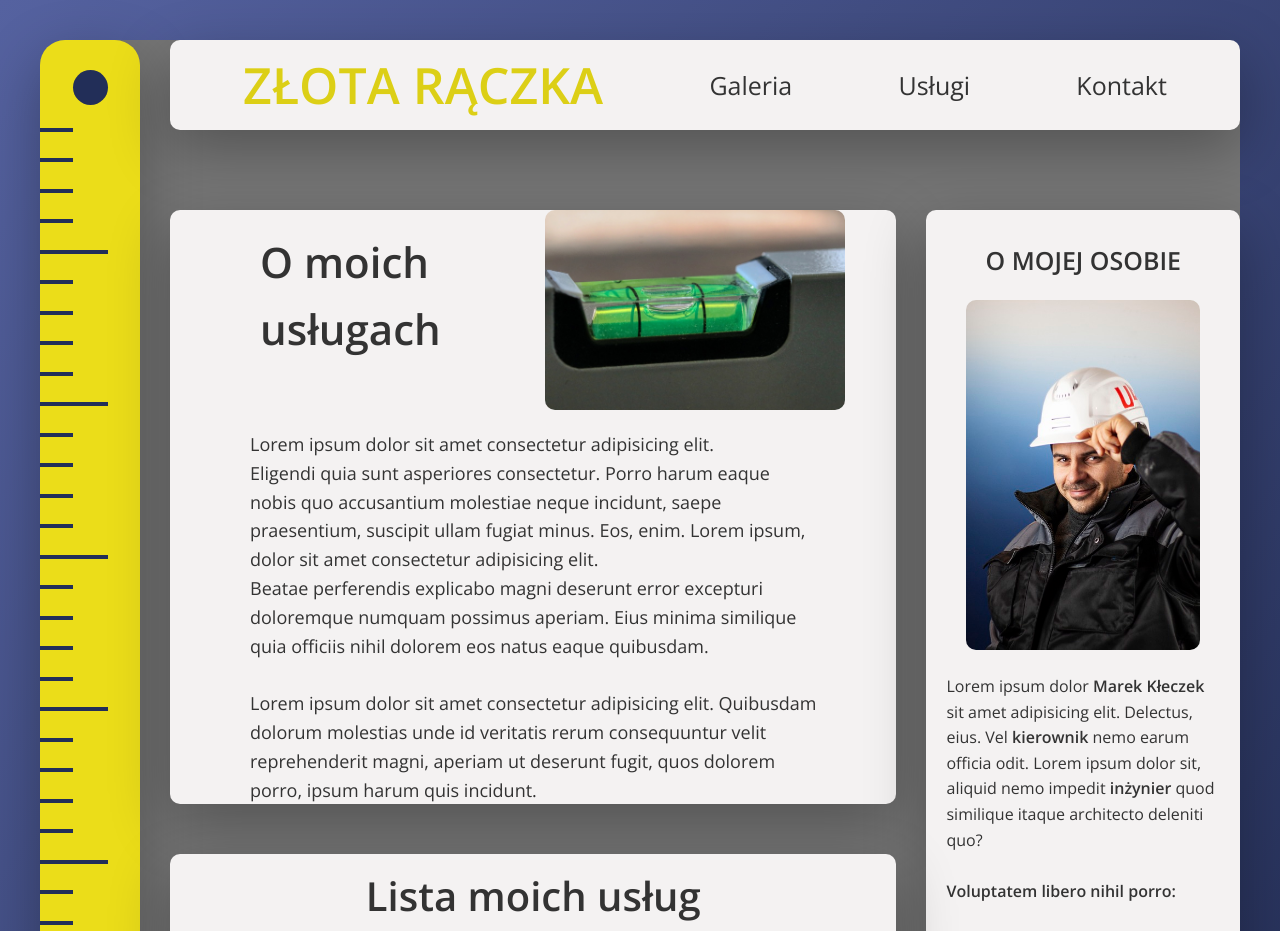
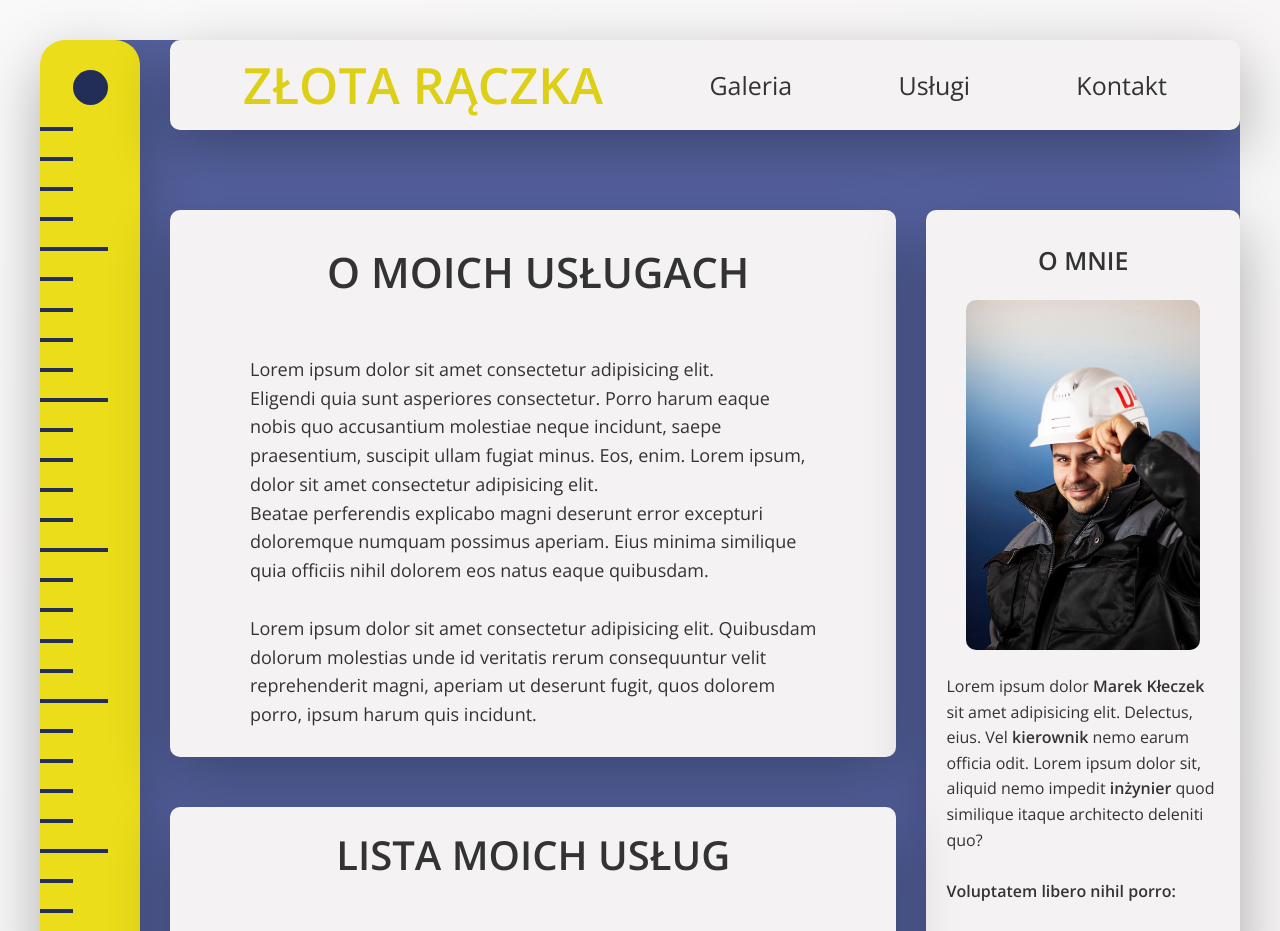
Before and after one commit to jakubkleczek/handyman, a website: page index.html in a window 1280 px wide. Shown: the top 931 px of the page. Drawn offline with nearby package versions, Linux system fonts and the light colour scheme.

Commit message:
fix layout

```diff
--- a/index.html
+++ b/index.html
@@ -72,7 +72,7 @@
         </div>
         <div class="about-services">
             <h2>O moich usługach</h2>
-            <img src="img/spirit-level-.jpg" alt="Spirit level" class="about-services__photo">
+
             <p>Lorem ipsum dolor sit amet consectetur adipisicing elit. <br>
                 Eligendi quia sunt asperiores consectetur. Porro harum eaque nobis quo accusantium molestiae neque
                 incidunt, saepe praesentium, suscipit ullam fugiat minus. Eos, enim. Lorem ipsum, dolor sit amet
@@ -85,7 +85,7 @@
             </p>
         </div>
         <div class="about-myself">
-            <h3>O mojej osobie</h3>
+            <h3>O mnie</h3>
             <img src="img/worker.jpg" alt="Me" class="about-myself__photo-me">
             <p>Lorem ipsum dolor <b>Marek Kłeczek</b> sit amet adipisicing elit. Delectus, eius. Vel <b>kierownik</b>
                 nemo earum officia odit. Lorem ipsum dolor sit, aliquid nemo impedit <b>inżynier</b> quod similique
@@ -109,7 +109,7 @@
                 - Dolor itaque praesentium nam aperiam minus adipisci fuga; <br>
                 - Dolorum cum! Ut, voluptate.
             </p>
-            <img src="img/workers.jpg" alt="Worker" class="services__photo">
+
         </div>
 
     </div>
--- a/sass/base.scss
+++ b/sass/base.scss
@@ -45,7 +45,7 @@ body {
     font-weight: 400;
     line-height: 1.6;
     color: var(--color-grey-dark-1);
-    background-image: linear-gradient(to right bottom, var(--color-secondary-light), var(--color-secondary-dark));
+    background-image: linear-gradient(to right bottom, var(--color-grey-light-1), var(--color-grey-light-2));
     background-size: cover;
     background-repeat: no-repeat;
 
@@ -55,11 +55,11 @@ body {
 }
 
 .container {
-    background-color: #777;
+    background-color: var(--color-secondary-light);
     max-width: 200rem;
     min-height: 150rem;
     margin: 4rem;
-    border-radius: 2.5rem;
+    border-radius: 3rem;
 
     display: grid;
     grid-template-columns: 10rem repeat(3, 1fr) min-content;
--- a/sass/layout.scss
+++ b/sass/layout.scss
@@ -119,12 +119,12 @@
     grid-gap: 2rem;
 
     h2 {
-
+        text-transform: uppercase;
         font-size: 4.2rem;
         padding-bottom: 3rem;
         padding-left: 1rem;
 
-        grid-column: 1 / 3;
+        grid-column: 1 / -1;
 
         grid-column-gap: 2rem;
         justify-self: center;
@@ -159,6 +159,7 @@
     grid-row: 2 / 5;
 
     h3 {
+        text-transform: uppercase;
         font-size: 2.5rem;
         text-align: center;
         text-transform: uppercase;
@@ -194,6 +195,7 @@
         font-size: 4rem;
         text-align: center;
         align-self: center;
+        text-transform: uppercase;
 
         grid-column: 1 / -1;
     }
```
Also changed, not shown: css/style.css, 1 other file.
